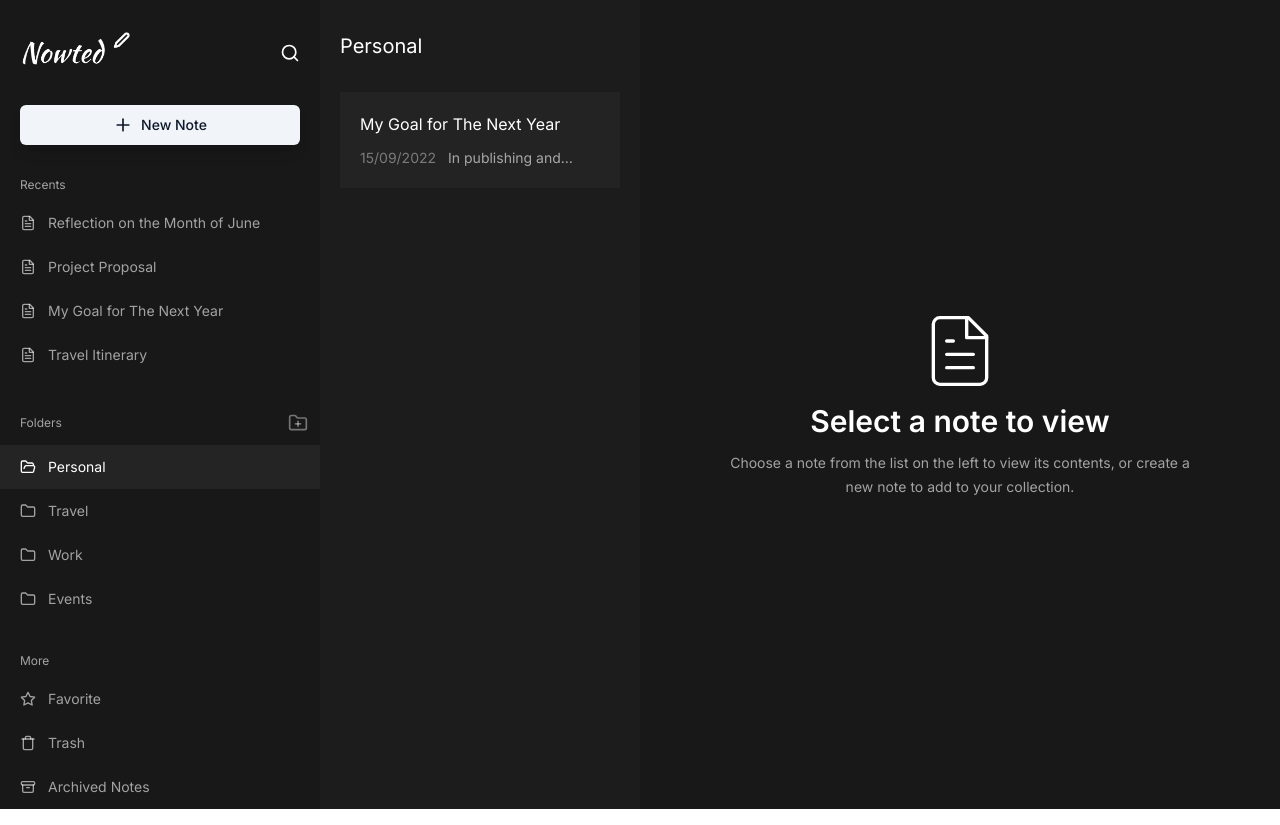
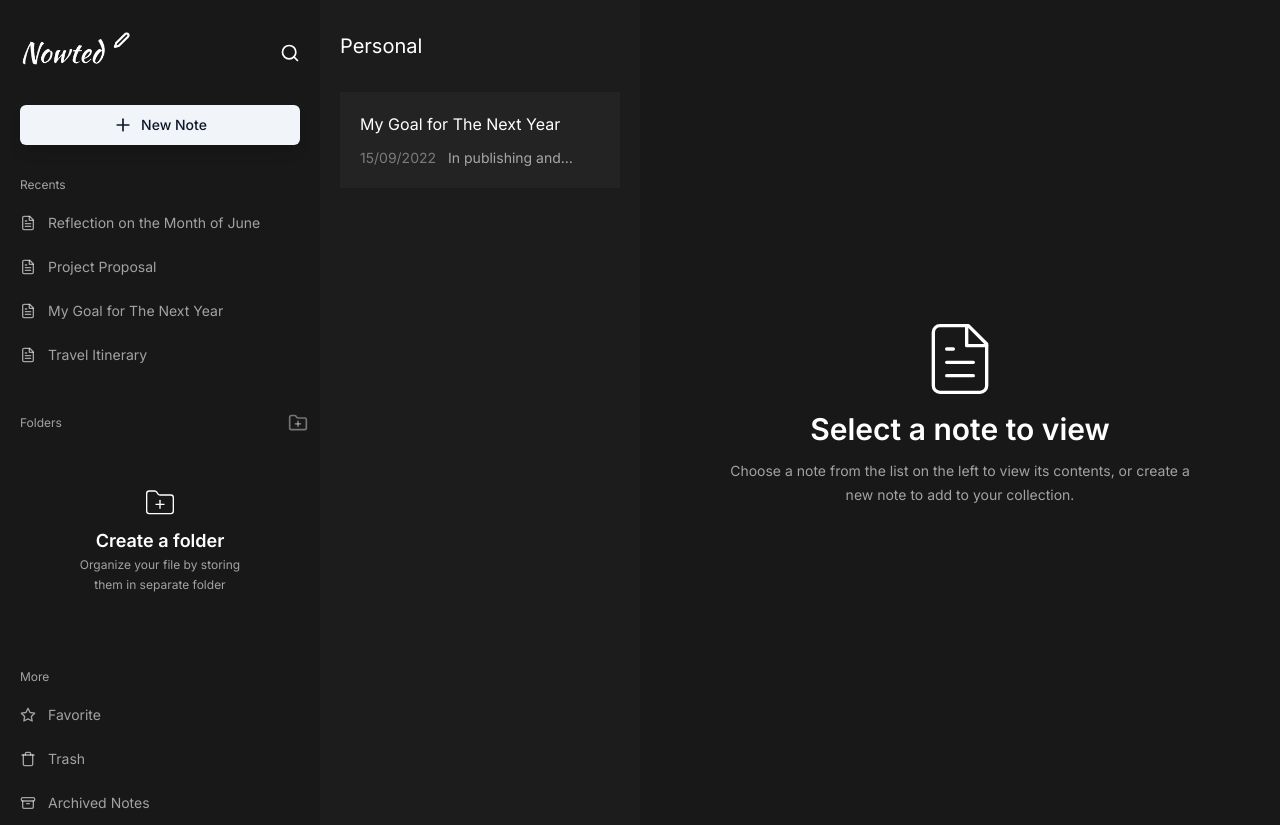
Before and after one commit to irsyaddd/nowted, a Next.js app: page / in a window 1280 px wide. Built offline with nearby package versions, Linux system fonts and the light colour scheme.

Commit message:
create folder

```diff
--- a/components/sidebar-menu.tsx
+++ b/components/sidebar-menu.tsx
@@ -1,20 +1,18 @@
 "use client";
 
 import { Button } from "@/components/ui/button";
-import { folderList, recentNotes } from "@/note";
+import {
+  Form,
+  FormControl,
+  FormField,
+  FormItem,
+  FormMessage,
+} from "@/components/ui/form";
+import { generateRandomId } from "@/lib/utils";
+import { recentNotes } from "@/note";
 import { FolderProps } from "@/types";
 import { useNoteStore } from "@/zustand/noteStore";
 import { zodResolver } from "@hookform/resolvers/zod";
-import * as z from "zod";
-import {
-  Form,
-  FormControl,
-  FormDescription,
-  FormField,
-  FormItem,
-  FormLabel,
-  FormMessage,
-} from "@/components/ui/form";
 import {
   Archive,
   FileText,
@@ -27,24 +25,24 @@ import {
   Trash,
 } from "lucide-react";
 import Image from "next/image";
-import { useEffect, useState } from "react";
+import { useCallback, useEffect, useRef, useState } from "react";
+import { useForm } from "react-hook-form";
+import * as z from "zod";
 import nowted from "../public/logo.png";
 import { Input } from "./ui/input";
-import { useForm } from "react-hook-form";
-import { generateRandomId } from "@/lib/utils";
 const moreList: FolderProps[] = [
   {
-    id: 1,
+    id: "1",
     icon: <Star className="w-4 h-4 mr-3" />,
     title: "Favorite",
   },
   {
-    id: 2,
+    id: "2",
     icon: <Trash className="w-4 h-4 mr-3" />,
     title: "Trash",
   },
   {
-    id: 3,
+    id: "3",
     icon: <Archive className="w-4 h-4 mr-3" />,
     title: "Archived Notes",
   },
@@ -53,7 +51,9 @@ const moreList: FolderProps[] = [
 export default function SidebarMenu() {
   const { selectFolder, selectNoteDetail, data } = useNoteStore();
   const [creatingFolderMode, setCreatingFolderMode] = useState(false);
-  const [folderListz, setFolderListz] = useState<string[]>([]);
+  const [folderListz, setFolderListz] = useState<FolderProps[]>([]);
+  const inputRef = useRef<HTMLInputElement>(null);
+
   const formSchema = z.object({
     foldername: z.string().max(20, {
       message: "Too Long",
@@ -71,24 +71,52 @@ export default function SidebarMenu() {
     // ✅ This will be type-safe and validated.
     const folderObj = {
       id: generateRandomId(),
-      foldername: values.foldername,
+      title: values.foldername === "" ? "New Folder" : values.foldername,
     };
     const updatedDataList = [...folderListz, folderObj];
+    setFolderListz(updatedDataList);
+    localStorage.setItem("folderList", JSON.stringify(updatedDataList));
+    form.reset();
+    setCreatingFolderMode(false);
   }
 
-  const handleKeyDown = (event: KeyboardEvent) => {
+  useEffect(() => {
+    // Load data from local storage when the component mounts
+    const savedDataList = JSON.parse(localStorage.getItem("folderList")!) || [];
+    setFolderListz(savedDataList);
+  }, []);
+
+  const handleKeyDown = useCallback(
+    (event: KeyboardEvent) => {
       if (event.key === "Escape") {
         setCreatingFolderMode(false);
+        form.reset();
       }
+    },
+    [form]
+  );
+
+  const createFolder = useCallback((event: KeyboardEvent) => {
+    if ((event.metaKey || event.ctrlKey) && event.key === "/") {
+      // Your code to handle the shortcut goes here
+      event.preventDefault();
+      setCreatingFolderMode(true);
+    }
+  }, []);
+
+  const x = () => {
+    setCreatingFolderMode(true);
   };
 
   useEffect(() => {
     document.addEventListener("keydown", handleKeyDown);
+    document.addEventListener("keydown", createFolder);
 
     return () => {
       document.removeEventListener("keydown", handleKeyDown);
+      document.removeEventListener("keydown", createFolder);
     };
-  }, []);
+  }, [handleKeyDown, createFolder]);
 
   return (
     <section className="space-y-8 w-[20rem] bg-noted text-white/60">
@@ -132,7 +160,7 @@ export default function SidebarMenu() {
           <Button
             variant={"outline"}
             size={"icon"}
-            onClick={() => setCreatingFolderMode(true)}
+            onClick={() => x()}
             className="mb-2 mr-2 bg-transparent border-none hover:bg-white/20"
           >
             <FolderPlus className="w-5 h-5 text-white/40" />
@@ -153,9 +181,11 @@ export default function SidebarMenu() {
                     <FormItem>
                       <FormControl>
                         <Input
+                          {...form.register("foldername")}
                           placeholder="Folder name .."
+                          className="h-10 text-white bg-transparent"
                           {...field}
-                          className="h-10 text-white bg-transparent"
+                          autoFocus
                         />
                       </FormControl>
                       <FormMessage />
@@ -170,9 +200,12 @@ export default function SidebarMenu() {
           </div>
         )}
         <ul className="text-sm">
-          {folderList.map((item) => (
+          {folderListz.length > 0 ? (
+            folderListz.map((item) => (
               <li
-              onClick={() => selectFolder(item.title, data.recentSelectedIndex)}
+                onClick={() =>
+                  selectFolder(item.title, data.recentSelectedIndex)
+                }
                 aria-current={item.title === data.title}
                 key={item.title}
                 className={
@@ -186,7 +219,23 @@ export default function SidebarMenu() {
                 )}
                 {item.title}
               </li>
-          ))}
+            ))
+          ) : (
+            <div className="px-5">
+              <div className="flex flex-col items-center justify-center w-full h-48 text-center bg-transparent">
+                <FolderPlus
+                  className="w-10 h-10 pb-2 text-xs text-white"
+                  strokeWidth={1}
+                />
+                <p className="text-lg font-semibold text-white">
+                  Create a folder
+                </p>
+                <p className="w-48 text-xs leading-5 text-white/60">
+                  Organize your file by storing them in separate folder
+                </p>
+              </div>
+            </div>
+          )}
         </ul>
       </div>
       <div>
--- a/components/ui/input.tsx
+++ b/components/ui/input.tsx
@@ -11,7 +11,7 @@ const Input = React.forwardRef<HTMLInputElement, InputProps>(
       <input
         type={type}
         className={cn(
-          "flex h-10 w-full rounded-md border border-indigo-600 bg-background px-3 py-2 text-sm ring-offset-background file:border-0 file:bg-transparent file:text-sm file:font-medium placeholder:text-muted-foreground focus-visible:outline-none focus-visible:ring-2 focus-visible:ring-ring focus-visible:ring-offset-2 disabled:cursor-not-allowed disabled:opacity-50",
+          "flex h-10 w-full rounded-md border border-indigo-600 bg-background px-3 py-2 text-sm ring-offset-background file:border-0 file:bg-transparent file:text-sm file:font-medium placeholder:text-muted-foreground focus-visible:outline-none disabled:cursor-not-allowed disabled:opacity-50",
           className
         )}
         ref={ref}
--- a/types/index.ts
+++ b/types/index.ts
@@ -10,7 +10,7 @@ export type NoteProps = {
 };
 
 export type FolderProps = {
-  id: number;
+  id: string;
   title: string;
   icon?: React.ReactNode;
 };
```
Also changed, not shown: components/ui/form.tsx (+47 -46 lines). Lines whose indentation alone changed are shown as unchanged.
